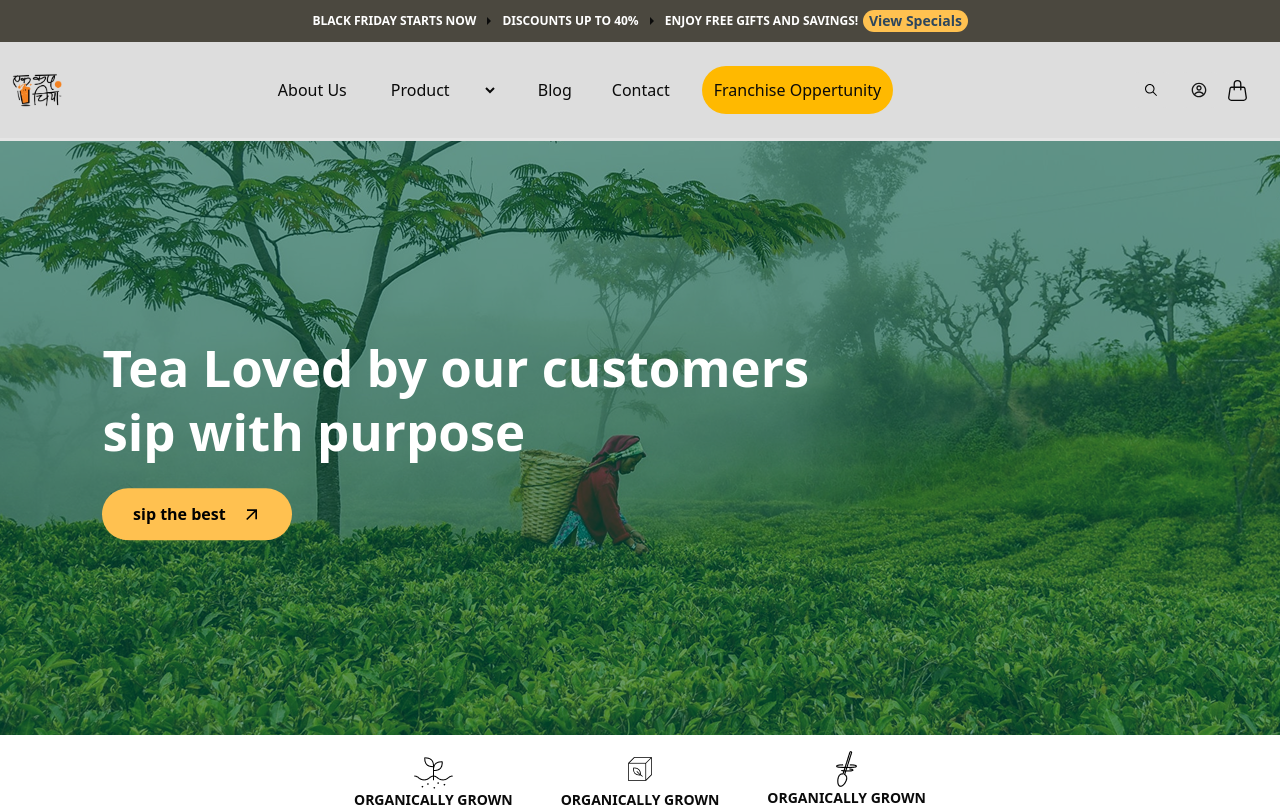
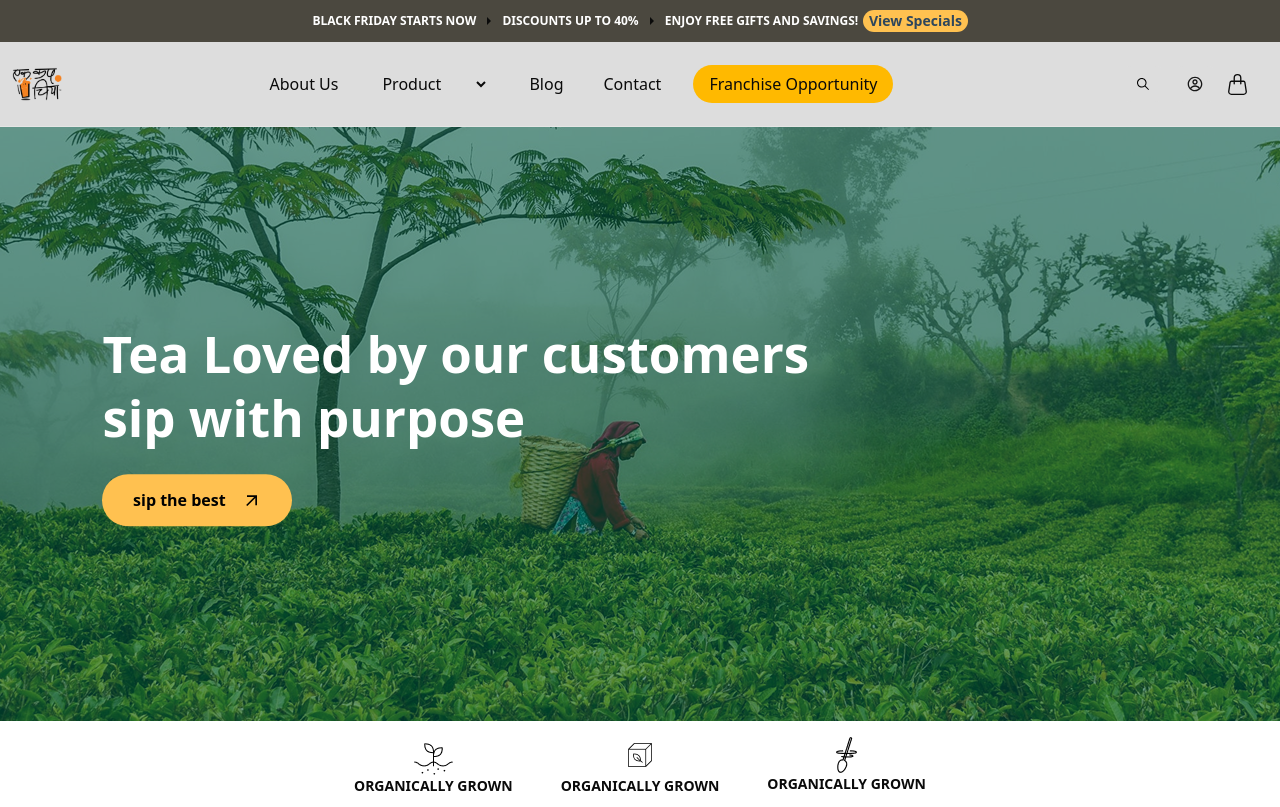
Before and after one commit to workramsah/chiya, a Next.js app: page / in a window 1280 px wide. Shown: the top 807 px of the page. Built offline with nearby package versions, Linux system fonts and the light colour scheme.

Commit message:
fix dropdown menu

```diff
--- a/app/component/Testnav.tsx
+++ b/app/component/Testnav.tsx
@@ -1,58 +1,108 @@
-"use client"
+"use client";
 
 import { Dropdown } from "./Dropdown";
 import { Drawer } from "./Drawer";
 import { GoMultiSelect } from "react-icons/go";
-import { useState } from "react"
+import { useState } from "react";
 import List from "./List";
 import { BsHandbag } from "react-icons/bs";
 import Link from "next/link";
 
 export default function Testnav() {
-    const [open, setOpen] = useState(true)
+  const [open, setOpen] = useState(false);
+
   return (
     <>
-            <div>
-                <div className="relative flex items-center justify-between bg-[rgba(221,221,221,1)] px-4 py-4 md:py-6 md:px-8 border-b-3 w-full">
+      <div className="relative">
+        {/* NAVBAR */}
+        <div className="relative flex items-center justify-between bg-[rgba(221,221,221,1)] px-4 py-4 md:py-6 md:px-8 border-b w-full">
+
+          {/* Mobile Menu Icon */}
           <div className="flex items-center space-x-4">
-                        <div className="md:hidden" onClick={() => setOpen(!open)} aria-label="Toggle menu"><GoMultiSelect className="text-2xl cursor-pointer" /></div>
+            <div
+              className="md:hidden cursor-pointer"
+              onClick={() => setOpen(!open)}
+              aria-label="Toggle menu"
+            >
+              <GoMultiSelect className="text-2xl" />
             </div>
-                    <h1 className="hidden md:block absolute left-3"><img src="/ekcuplogo.png" width={50}></img></h1>
+          </div>
 
-                    {/* Centered logo */}
-                    <h1 className="md:hidden absolute left-1/2 transform -translate-x-1/2 text-lg font-bold pointer-events-none"><img src="/ekcuplogo.png" width={50}></img></h1>
+          {/* Desktop Logo */}
+          <div className="hidden md:block absolute left-3">
+            <img src="/ekcuplogo.png" width={50} alt="logo" />
+          </div>
 
-                    {/* Desktop nav (visible md+) */}
+          {/* Mobile Center Logo */}
+          <div className="md:hidden absolute left-1/2 -translate-x-1/2 pointer-events-none">
+            <img src="/ekcuplogo.png" width={50} alt="logo" />
+          </div>
+
+          {/* Desktop Navigation */}
           <nav className="hidden md:flex items-center space-x-6 text-sm md:text-base">
-                        <Link href="/about"><h1 className="font-medium hover:bg-amber-400 px-2 rounded-sm">About Us</h1> </Link>
-                        <h1 className="font-medium hover:bg-amber-400 px-2 rounded-sm"><List/></h1>
-                        <Link href="/learn"><h1 className="font-medium hover:bg-amber-400 px-2 rounded-sm">Blog</h1> </Link>
-                        <Link href="/"><h1 className="font-medium hover:bg-amber-400 px-2 rounded-sm">Contact</h1> </Link>
-                        <Link href="/book"><h1 className="font-medium bg-amber-400 text-[16px] p-[12px] rounded-full hover:scale-105 transition ">Franchise Oppertunity</h1></Link>
+            <Link href="/about">
+              <span className="font-medium hover:bg-amber-400 px-2 rounded-sm">About Us</span>
+            </Link>
 
+            <span className="font-medium hover:bg-amber-400 px-2 rounded-sm">
+              <List />
+            </span>
 
+            <Link href="/learn">
+              <span className="font-medium hover:bg-amber-400 px-2 rounded-sm">Blog</span>
+            </Link>
 
+            <Link href="/contact">
+              <span className="font-medium hover:bg-amber-400 px-2 rounded-sm">Contact</span>
+            </Link>
 
+            <Link href="/book">
+              <span className="font-medium bg-amber-400 text-[16px] px-4 py-2 rounded-full hover:scale-105 transition">
+                Franchise Opportunity
+              </span>
+            </Link>
           </nav>
 
-                    <div className="hidden md:flex  md:space-x-2 items-center">
-                        <Drawer/>
-                        <Dropdown/>
-                        <BsHandbag className="h-[21px] w-[21px]"/>
+          {/* Desktop Right Icons */}
+          <div className="hidden md:flex space-x-3 items-center">
+            <Drawer />
+            <Dropdown />
+            <BsHandbag className="h-[21px] w-[21px]" />
+          </div>
         </div>
 
+        {/* MOBILE MENU */}
+        <div
+          className={`${
+            open ? "block" : "hidden"
+          } absolute top-full left-0 z-50 w-full md:hidden bg-[rgba(221,221,221,1)] px-4 py-3 space-y-2 font-medium`}
+        >
+          <Link href="/about" onClick={() => setOpen(false)}>
+            <div className="hover:bg-amber-400 w-fit px-2 rounded-sm">
+              About Us
+            </div>
+          </Link>
+
+          <div className="hover:bg-amber-400 w-fit px-2 rounded-sm">
+            <List />
           </div>
 
-                {/* Mobile menu (visible when toggled) */}
-                <div className={`${open ? "hidden" : "block"} md:hidden  space-y-2 font-medium px-3 bg-[rgba(221,221,221,1)]`}>
-                    <h1 className="hover:bg-amber-400 w-fit px-2 rounded-sm">About Us</h1>
-                    <h1 className="hover:bg-amber-400 w-fit px-2 rounded-sm"><List/></h1>
-                    <h1 className="hover:bg-amber-400 w-fit px-2 rounded-sm">Blog</h1>
-                    <h1 className="hover:bg-amber-400 w-fit px-2 rounded-sm">Frinches Opportunity</h1>
+          <Link href="/learn" onClick={() => setOpen(false)}>
+            <div className="hover:bg-amber-400 w-fit px-2 rounded-sm">
+              Blog
+            </div>
+          </Link>
+
+          <Link href="/book" onClick={() => setOpen(false)}>
+            <div className="hover:bg-amber-400 w-fit px-2 rounded-sm">
+              Franchise Opportunity
+            </div>
+          </Link>
         </div>
 
+        {/* PAGE CONTENT */}
+      </div>
 
-            </div>
     </>
-    )
+  );
 }
```
Lines whose indentation alone changed are shown as unchanged.
